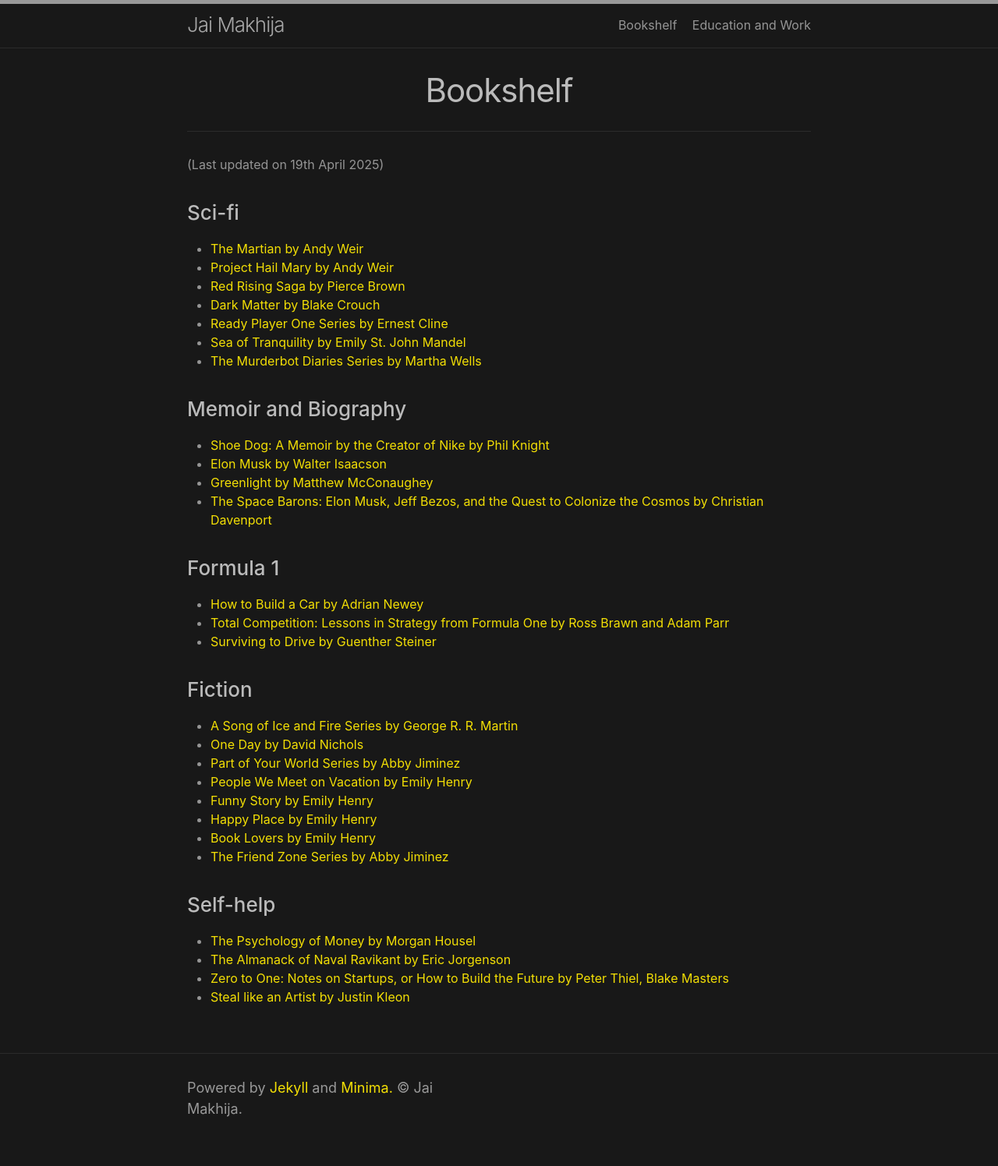
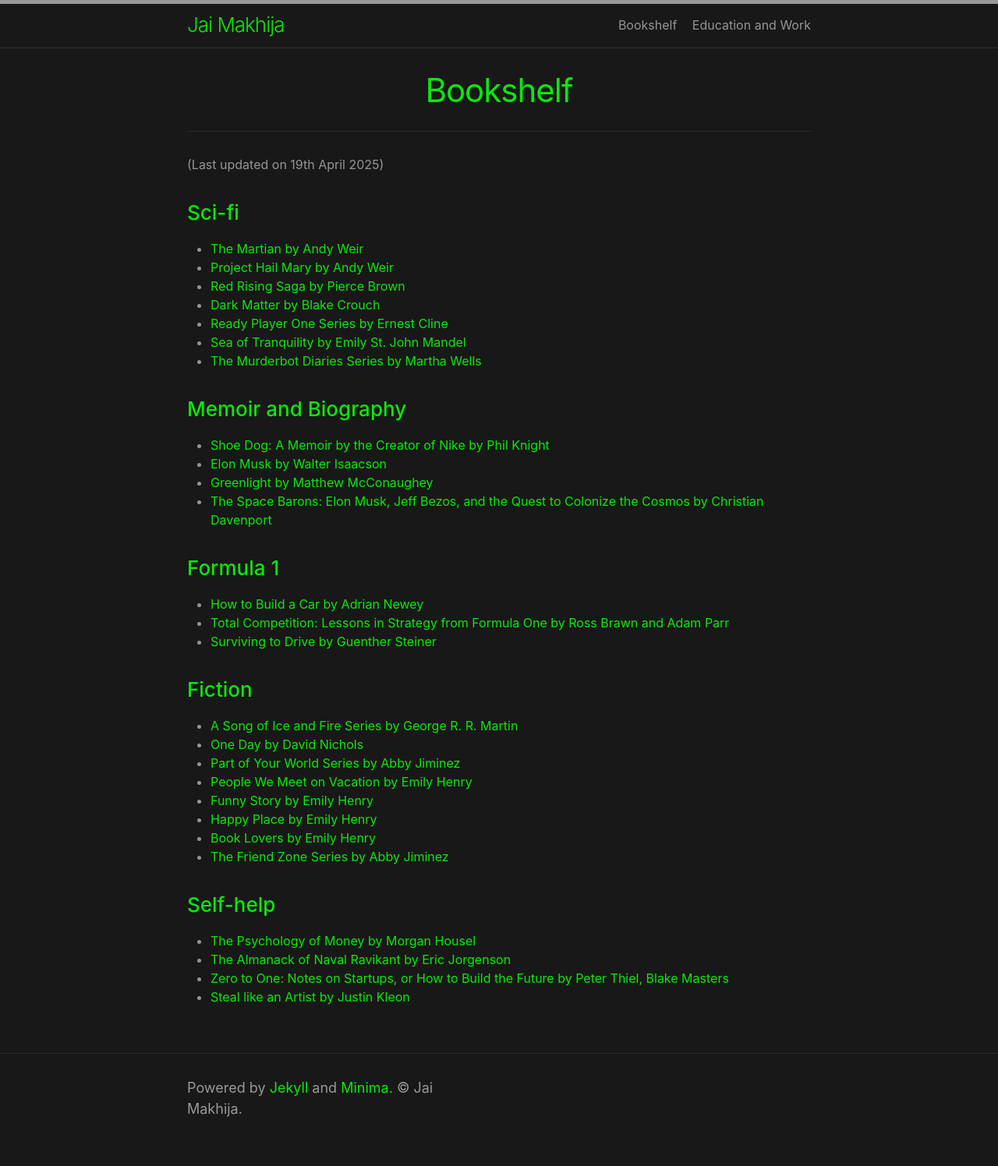
Before and after one commit to jai-makhija/jai-makhija.github.io, a Jekyll site: the page built from bookshelf.markdown, in a window 1280 px wide. Shown: the whole page at 78% size. Built offline with Jekyll 4.4.1, drawn with Linux system fonts in a browser that asks for light colours.

Commit message:
adding color to the header

```diff
--- a/assets/css/style.scss
+++ b/assets/css/style.scss
@@ -6,17 +6,22 @@
 
 /* Change the default link color */
 a {
-  color: rgb(243, 223, 5);
+  color: rgb(10, 233, 10);
 }
 
 a:hover {
-  color: rgb(243, 223, 5);
+  color: rgb(10, 233, 10);
 }
 
 a:visited {
-  color: rgb(243, 223, 5);
+  color: rgb(10, 233, 10);
 }
 
 .green-text {
-  color: rgb(243, 223, 5);
+  color: rgb(10, 233, 10);
 }
+
+h1, h2, h3, h4, h5, h6,
+.site-title, .page-title {
+  color: rgb(10, 233, 10);
+}
```
